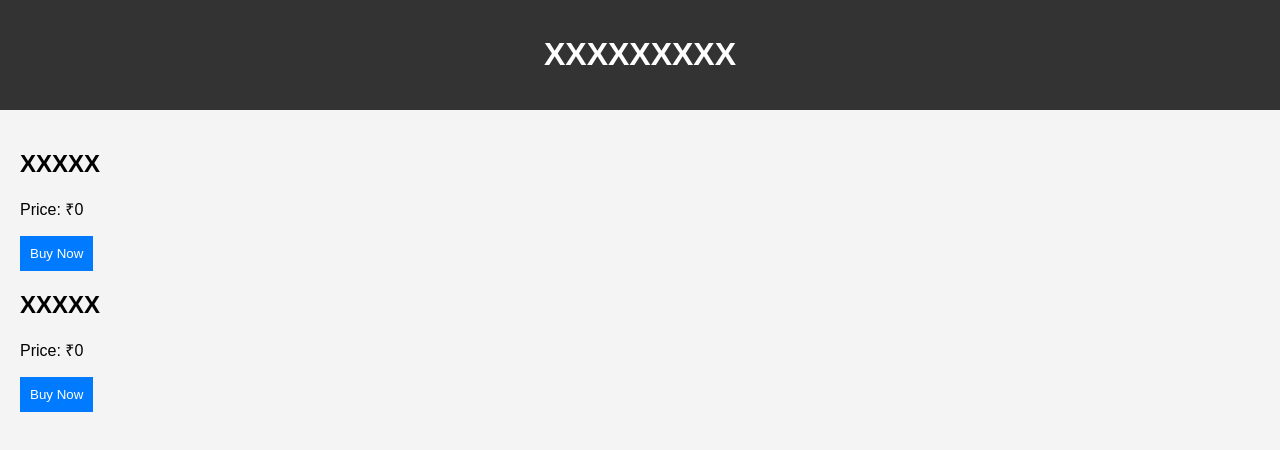
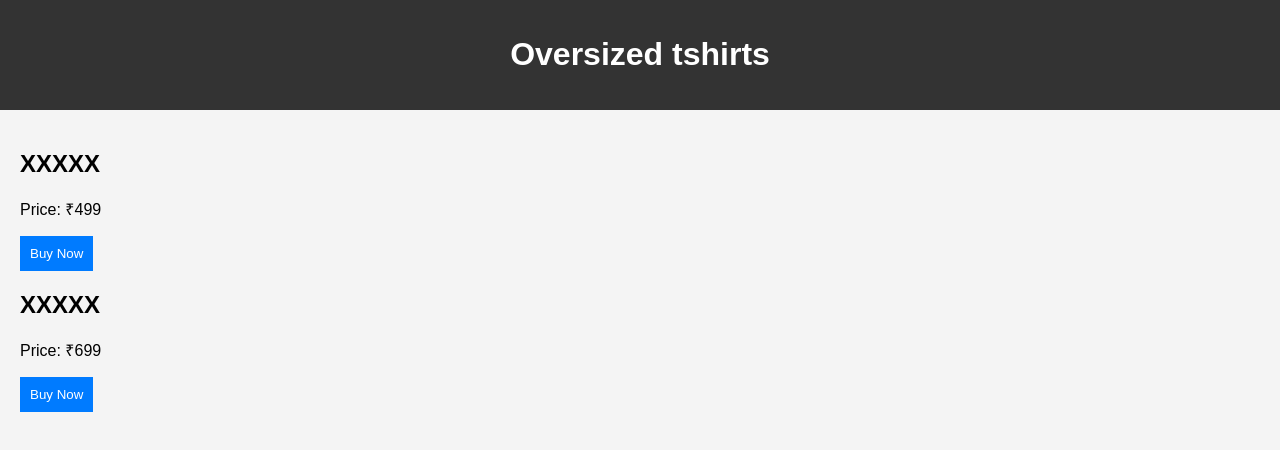
Before and after one commit to Aneziaaa/trendyteez, a plain HTML site: page index.html in a window 1280 px wide. Drawn offline with Linux system fonts and the light colour scheme.

Commit message:
Update index.html

```diff
--- a/index.html
+++ b/index.html
@@ -3,7 +3,7 @@
 <head>
   <meta charset="UTF-8">
   <meta name="viewport" content="width=device-width, initial-scale=1.0">
-  <title>  XXXXXX </title>
+  <title> trendyteez </title>
 
   <script async src="https://www.googletagmanager.com/gtag/js?id=G-XXXXXXXXXX"></script>
   <script>
@@ -47,17 +47,17 @@
 <body>
 
 <header>
-  <h1> XXXXXXXXX </h1>
+  <h1> Oversized tshirts </h1>
 </header>
 <div class="container">
   <div class="XXXX">
     <h2>XXXXX</h2>
-    <p>Price: ₹0</p>
+    <p>Price: ₹499</p>
     <button onclick="trackClick()">Buy Now</button>
   </div>
   <div class="XXXX">
     <h2>XXXXX </h2>
-    <p>Price: ₹0</p>
+    <p>Price: ₹699</p>
     <button onclick="trackClick()">Buy Now</button>
   </div>
 </div>
```
